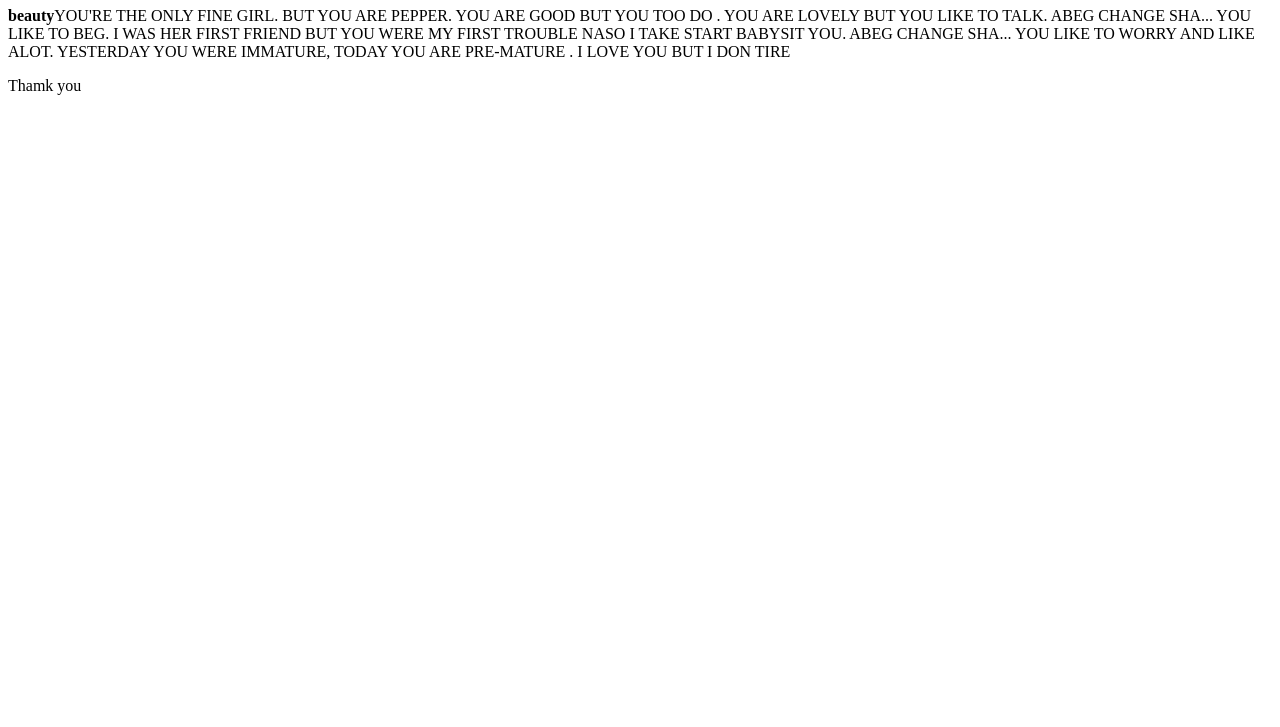
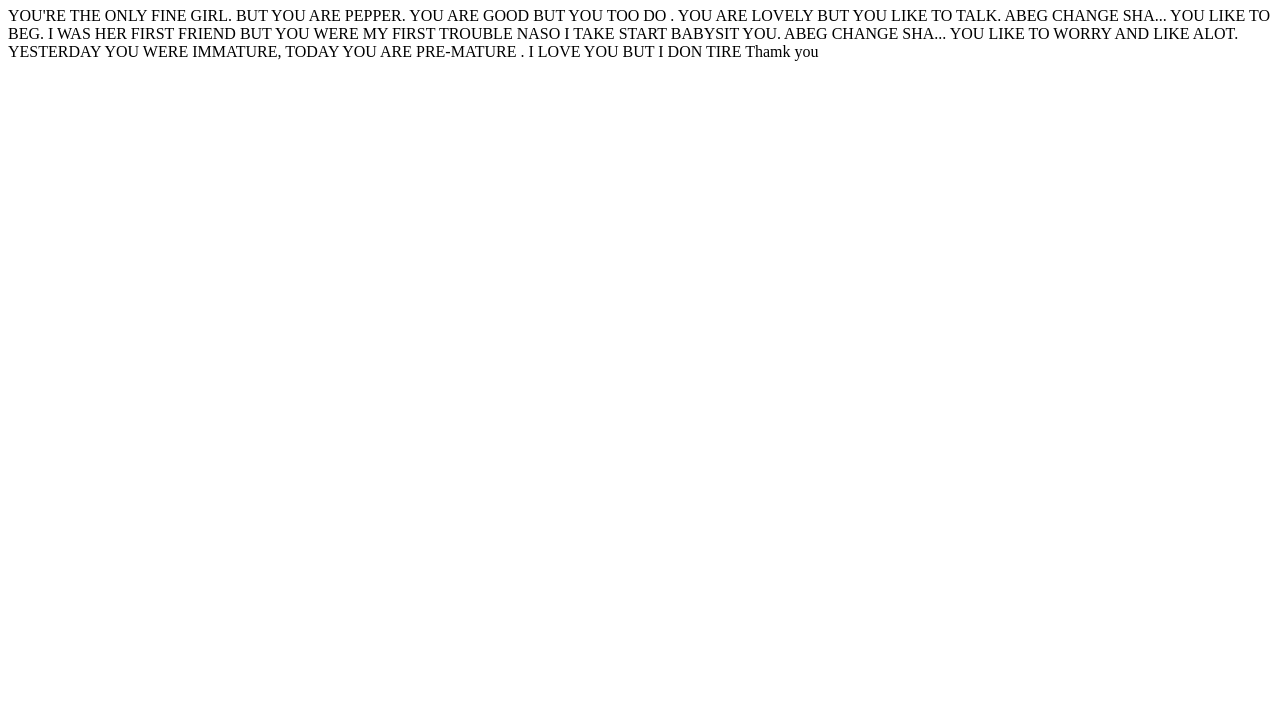
Before and after one commit to miss-bry/Belle, a plain HTML site: page index.html in a window 1280 px wide. Shown: the part 73-800 px from the top of the page. Drawn offline with Linux system fonts and the light colour scheme.

Commit message:
paragraph update

```diff
--- a/index.html
+++ b/index.html
@@ -6,8 +6,10 @@
     <body>
 
         <h1>HER BEAUTY</h1>
-        <p><strong>beauty</strong>YOU'RE THE ONLY FINE GIRL. BUT YOU ARE PEPPER. YOU ARE GOOD BUT YOU TOO DO . YOU ARE LOVELY BUT YOU LIKE TO TALK. ABEG CHANGE SHA... YOU LIKE TO BEG. I WAS HER FIRST FRIEND BUT YOU WERE MY FIRST TROUBLE
-            NASO I TAKE START BABYSIT YOU. ABEG CHANGE SHA... YOU LIKE TO WORRY AND LIKE ALOT. YESTERDAY YOU WERE IMMATURE, TODAY YOU ARE PRE-MATURE  . I LOVE YOU BUT I DON TIRE </p><stromg>Thamk you </stromg>
+        <p><strong></strong>YOU'RE THE ONLY FINE GIRL. BUT YOU ARE PEPPER. YOU ARE GOOD BUT YOU TOO DO
+            . YOU ARE LOVELY BUT YOU LIKE TO TALK. ABEG CHANGE SHA... YOU LIKE TO BEG. I WAS HER FIRST FRIEND BUT YOU WERE MY FIRST TROUBLE
+             NASO I TAKE START BABYSIT YOU. ABEG CHANGE SHA... YOU LIKE TO WORRY AND LIKE ALOT. YESTERDAY YOU WERE IMMATURE,
+            TODAY YOU ARE PRE-MATURE . I LOVE YOU BUT I DON TIRE Thamk you</p><stromg> </stromg>
 
 
 
```
